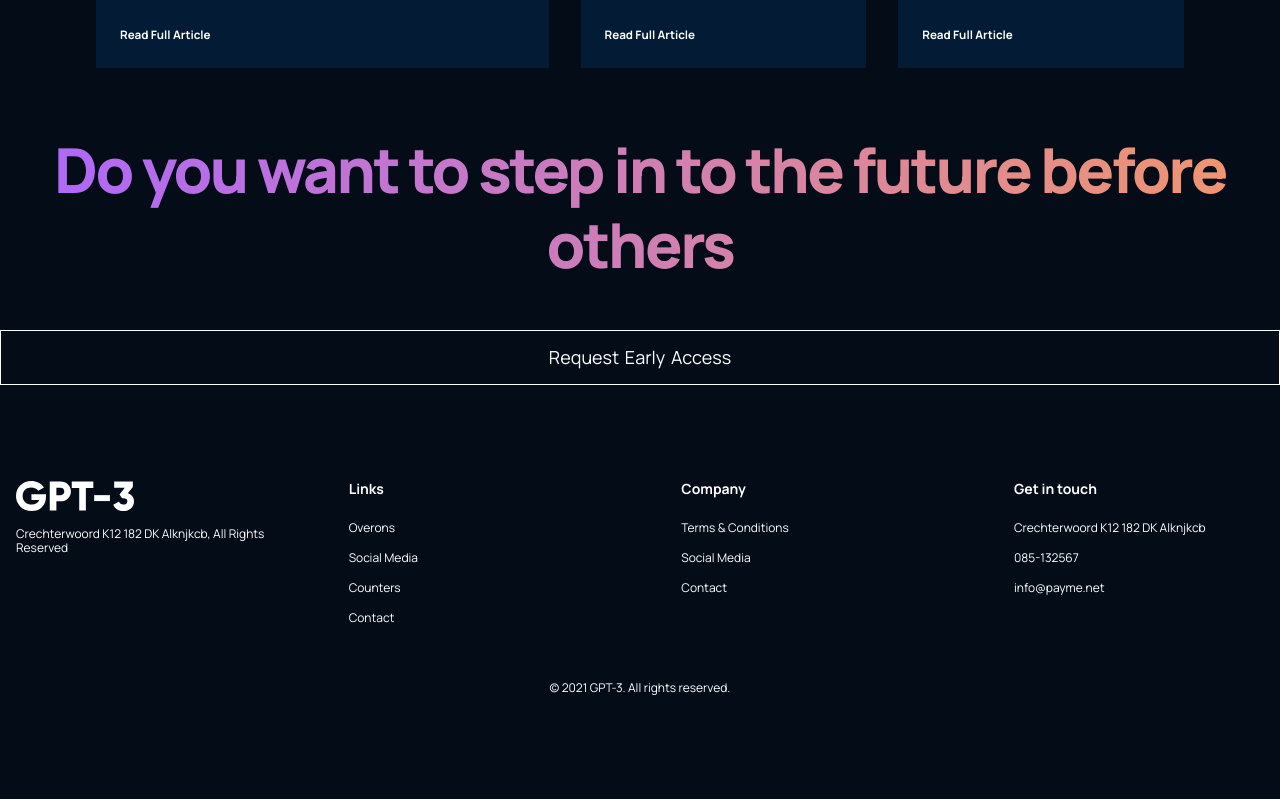
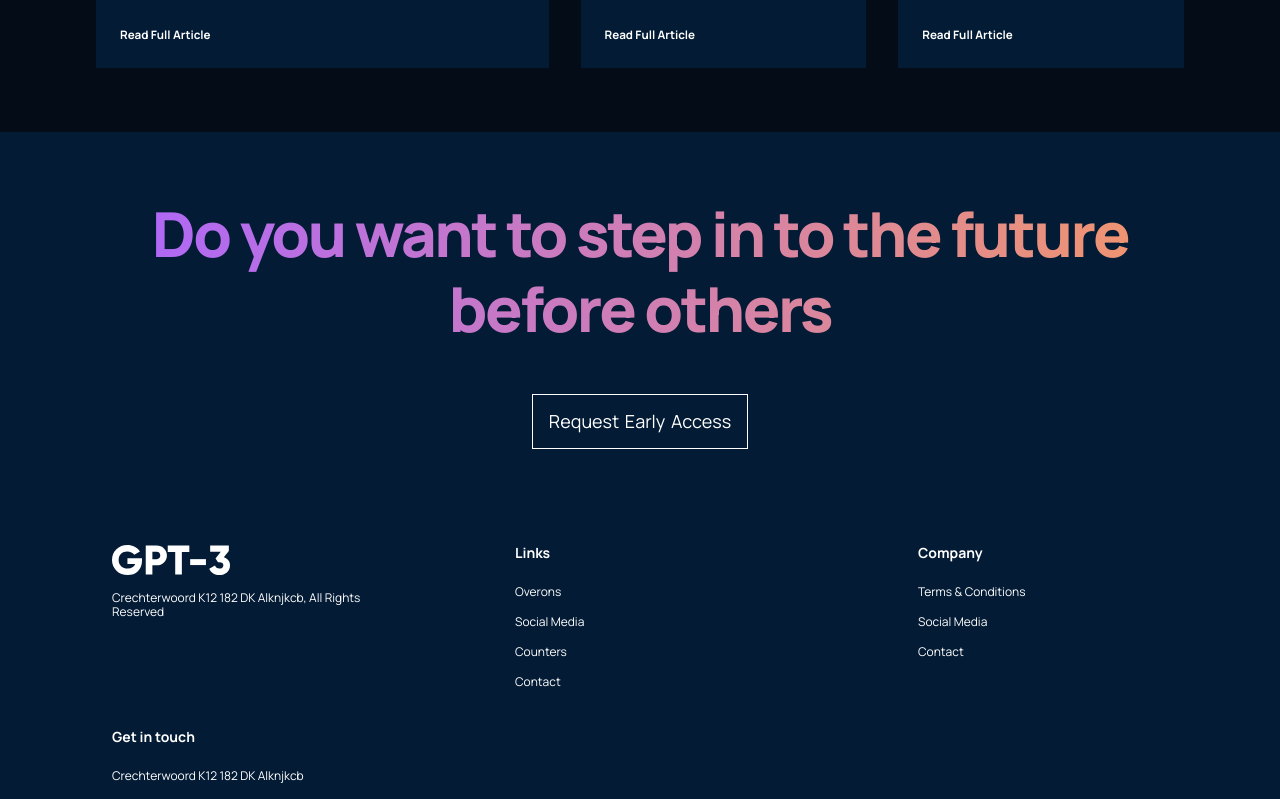
Before and after one commit to Desparion7/GPT-3, a React (Create React App) app: page / in a window 1280 px wide. Shown: the part 4060-4859 px from the top of the page. Before the commit the page ends 4756 px from the top, so only its background shows below. Built offline with nearby package versions, Linux system fonts and the light colour scheme; the HTML template or start-up script is replaced by a standard one.

Commit message:
css class name change

```diff
--- a/src/containers/footer/Footer.jsx
+++ b/src/containers/footer/Footer.jsx
@@ -4,7 +4,7 @@ import './footer.css';
 
 const Footer = () => {
 	return (
-		<div className='gpt3__footer section-padding'>
+		<div className='gpt3__footer section__padding'>
 			<div className='gpt3__footer-heading'>
 				<h1 className='gradient__text'>
 					Do you want to step in to the future before others
--- a/src/containers/footer/footer.css
+++ b/src/containers/footer/footer.css
@@ -1,4 +1,4 @@
-.footer{
+.gpt3__footer{
 	display: flex;
 	flex-direction: column;
 	justify-content: center;
```
